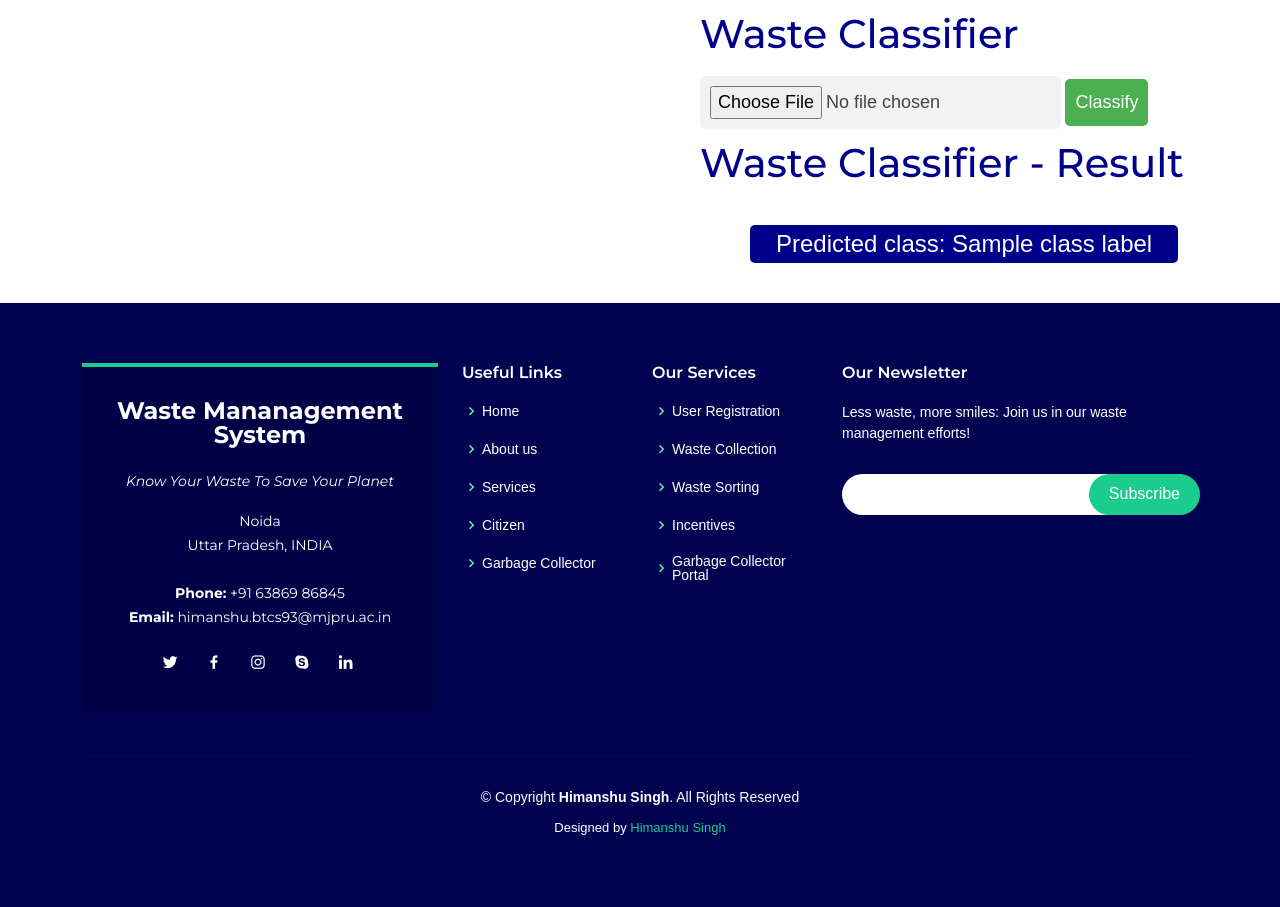
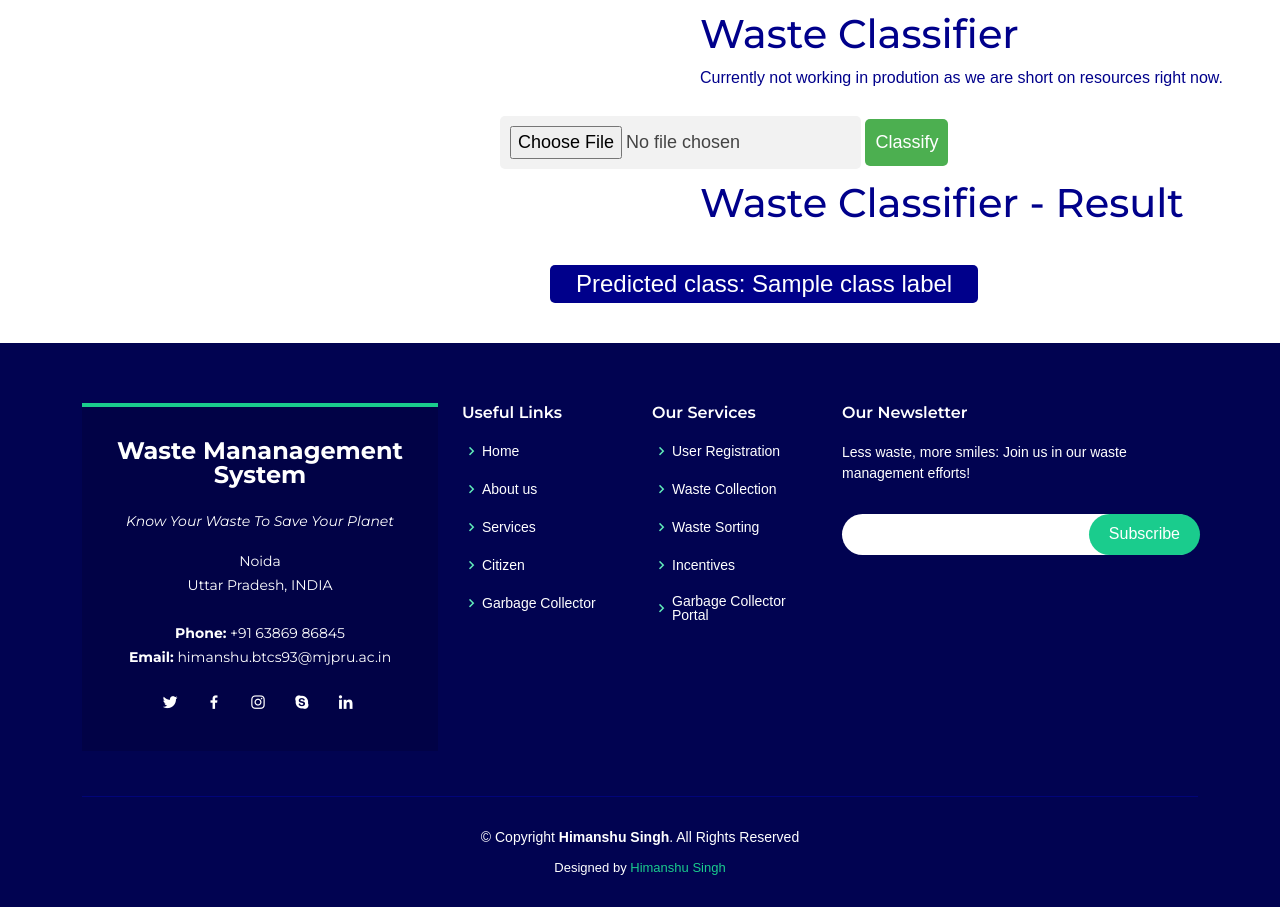
Before and after one commit to Himanshucwu20/Smart_Waste_Management_System, a Flask app: template templates/predict.html in a window 1280 px wide. Shown: the part 83-990 px from the top of the page. Before the commit the page ends 918 px from the top, so only its background shows below. Run offline with Flask 3, Linux system fonts and the light colour scheme; the template is opened without the code that fills it: most values are stand-ins (such as "Sample title", 1, 10 or a date in 2020); some libraries are stand-ins or nearby versions.

Commit message:
Update predict.html

```diff
--- a/templates/predict.html
+++ b/templates/predict.html
@@ -23,7 +23,7 @@
   border: none;
   border-radius: 5px;
   font-size: 18px;
-  margin-left: 700px;
+  margin-left: 500px;
 }
 
 .mine1 {
@@ -51,7 +51,7 @@
    border-radius: 5px;
    font-size: 18px;
    cursor: pointer;
-   margin-left: 750px;
+   margin-left: 550px;
    margin-bottom: 40px;
    margin-top:30px;
 }
@@ -61,6 +61,7 @@
     <h2 style="color: white">LOGIN FORM</h2>
       <h2 style="color: white">LOGIN FORM</h2>
     <h1 class="he">Waste Classifier</h1>
+    <p class="he">Currently not working in prodution as we are short on resources right now.</p>
     <form action="/predict" method="post" enctype="multipart/form-data">
       <input class="mine" type="file" name="image">
       <input class="mine1" type="submit" value="Classify">
```
